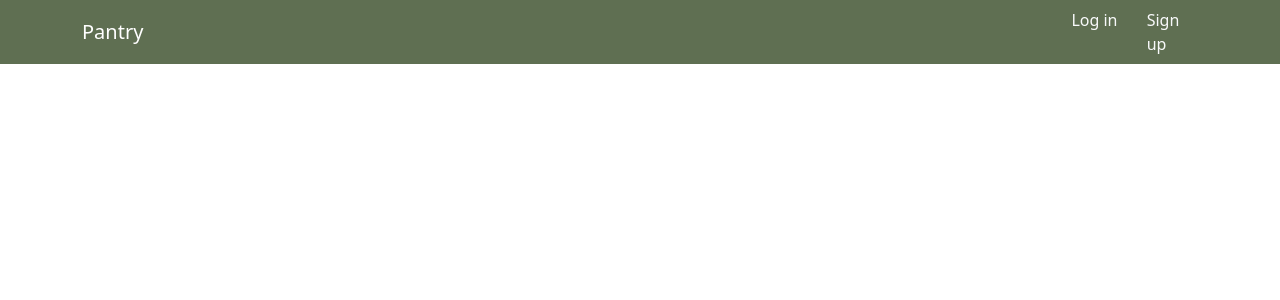
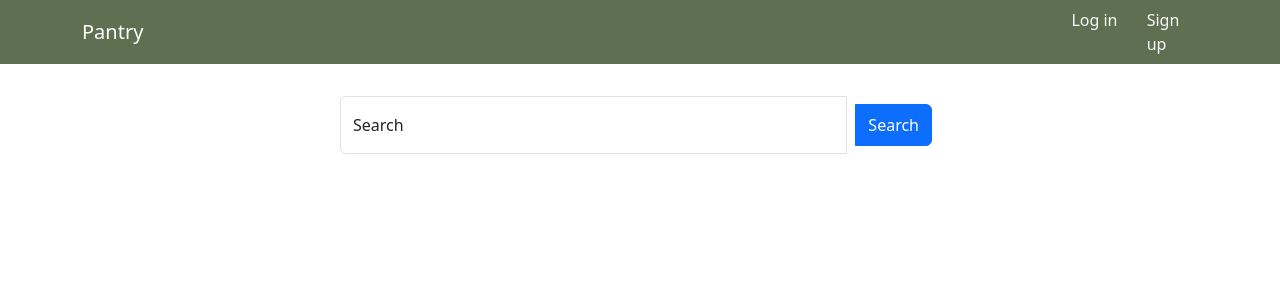
Before and after one commit to daltonoswald/pantry, a React (Vite) app in the folder frontend/: page /search in a window 1280 px wide. Shown: the top 300 px of the page. Built offline with nearby package versions, Linux system fonts and the light colour scheme.

Commit message:
worked on search function

```diff
--- a/frontend/src/pages/Search.jsx
+++ b/frontend/src/pages/Search.jsx
@@ -6,16 +6,54 @@ import { useNavigate, useSearchParams } from 'react-router-dom';
 export default function Search() {
     const navigate = useNavigate();
     const [message, setMessage] = useState();
-    const [searchResults, setSearchResults] = useState(null);
     const token = localStorage.getItem('pantryAuthToken');
     const [searchParams] = useSearchParams();
-    console.log(searchParams);
+    const searchTerm = searchParams.get('q');
+
+    const handleSearch = async (e) => {
+        e.preventDefault();
+        const url = `http://localhost:3000/search`
+        const formData = {
+            searchValue: e.target.search.value
+        }
+        try {
+            const response = await fetch(url, {
+                method: "POST",
+                headers: {
+                    "Content-Type": "application/json"
+                },
+                body: JSON.stringify(formData),
+                mode: "cors"
+            });
+            const data = await response.json()
+            if (response.ok) {
+                console.log(data);
+            }
+        } catch (error) {
+            console.error(`Error Requesting authentication:`, error);
+            console.log(error)
+        }
+    }
 
     return (
         <div className='app'>
             <Header />
             <Container className='my-auto' fluid>
-                <h1>{searchParams}</h1>
+                <Form className='p-3' onSubmit={handleSearch}>
+                    <Row>
+                        <InputGroup className='w-50 mx-auto'>
+                            <FloatingLabel controlId='search' label='Search'>
+                                <Form.Control
+                                    name='search'
+                                    type='text'
+                                    placeholder='Search'
+                                    defaultValue={searchTerm ? searchTerm : ''}
+                                    />
+                            </FloatingLabel>
+                            <Button className='m-2' type='submit'>Search</Button>
+                        </InputGroup>
+                    </Row>
+                </Form>
             </Container>
         </div>
     )
--- a/frontend/src/pages/recipe/Recipe.jsx
+++ b/frontend/src/pages/recipe/Recipe.jsx
@@ -89,7 +89,7 @@ export default function Recipe() {
                     <div dangerouslySetInnerHTML={{ __html: recipeData.directions}} />
                     <Col className='d-flex flex-row gap-2'>
                         {recipeData.recipeTags.map((tag) => (
-                            <Link to={`/search?${tag.tag.name}`}>{tag.tag.name}</Link>
+                            <Link to={`/search?q=${tag.tag.name}`}>{tag.tag.name}</Link>
                         ))}
                     </Col>
                 </Container>
```
Also changed, not shown: 2 other files (tests, documents, lock files or other folders).
